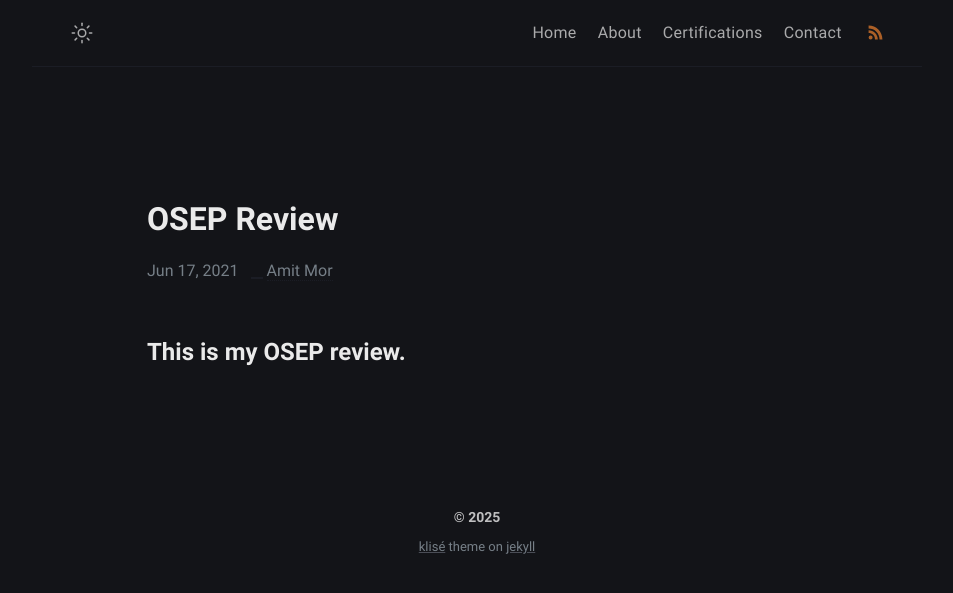
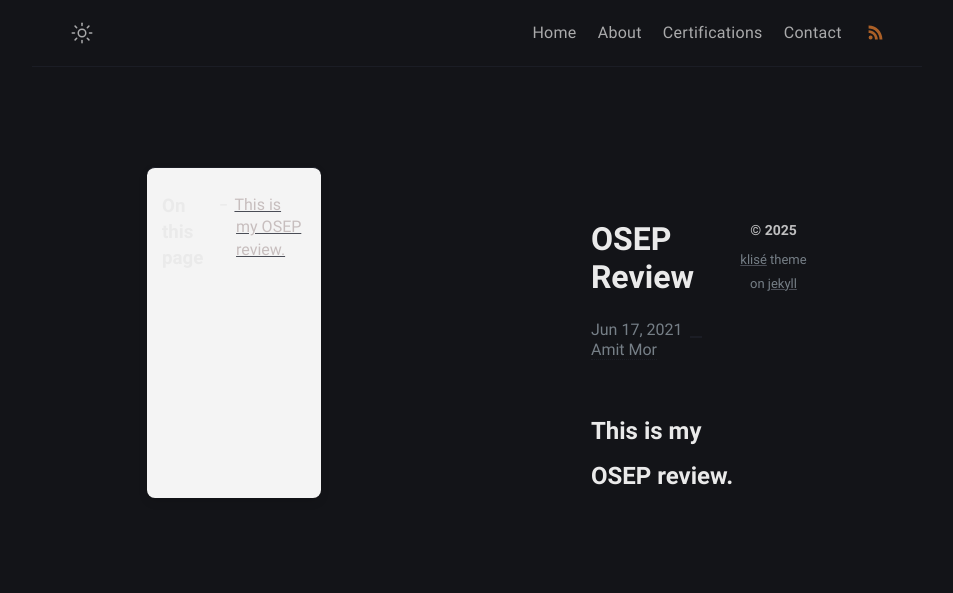
Before and after one commit to Extravenger/extravenger.github.io, a Jekyll site: the page built from _posts/OSEP-Review/2025-02-10-osep-review.md, in a window 1280 px wide. Shown: the top 593 px of the page, without its empty margins (163-1116 px from the left). Built offline with Jekyll 4.4.1, drawn with Linux system fonts in a browser that asks for light colours.

Commit message:
Update post.html

```diff
--- a/_layouts/post.html
+++ b/_layouts/post.html
@@ -29,8 +29,18 @@ layout: compress
   </script>
 
   {% include navbar.html %}
-  <div class="wrapper post">
-    <main class="page-content" aria-label="Content">
+
+  <div class="wrapper post" style="display: flex; padding: 20px;">
+    <!-- Sidebar Navigation -->
+    <div class="post-nav" style="width: 250px; position: sticky; top: 20px; background-color: #f4f4f4; padding: 15px; border-radius: 8px; box-shadow: 0 4px 10px rgba(0, 0, 0, 0.1);">
+      <h3>On this page</h3>
+      <ul id="post-navigation" style="list-style: none; padding: 0;">
+        <!-- Dynamic links will be populated by JavaScript -->
+      </ul>
+    </div>
+
+    <!-- Main content -->
+    <main class="page-content" aria-label="Content" style="flex-grow: 1; padding-left: 270px;">
       <article itemscope itemtype="https://schema.org/BlogPosting">
 
         <header class="header">
@@ -79,7 +89,6 @@ layout: compress
       {% if page.comments %}
         {% include comments.html %}
       {% endif %}
-
     </main>
 
     {% if page.modified %}
```
Also changed, not shown: other parts of _layouts/post.html (+17 -0 lines).
